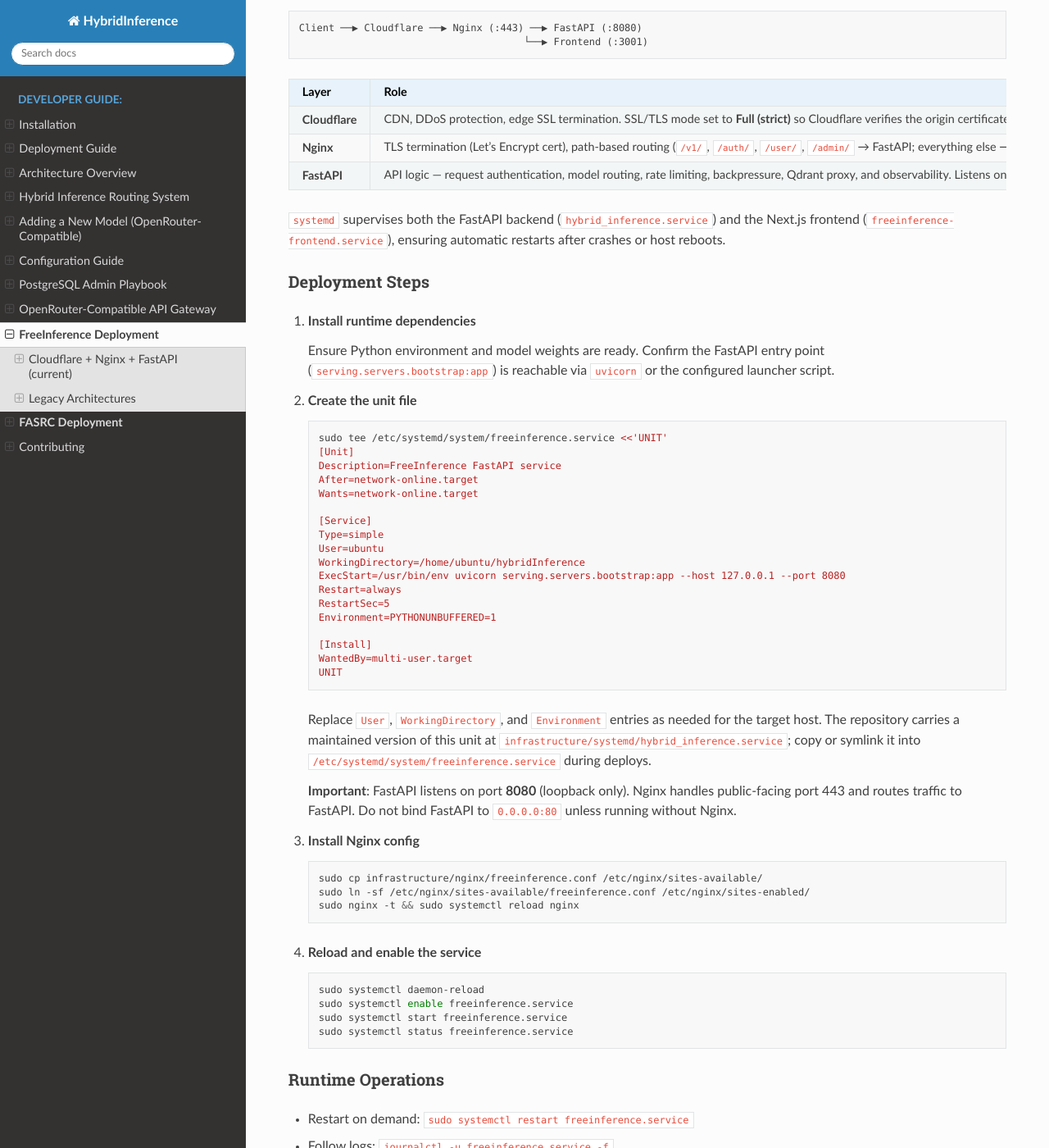
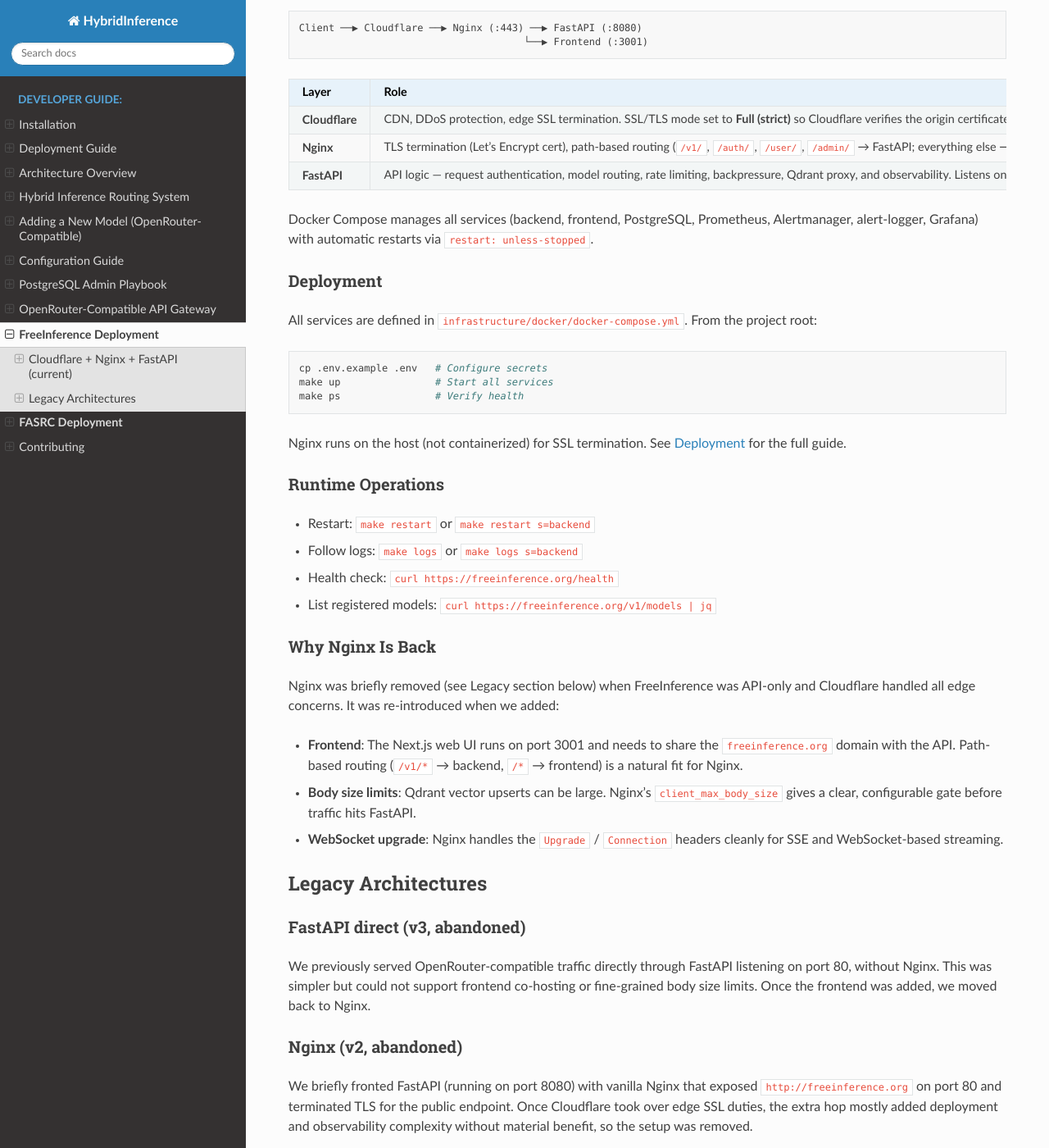
Before and after one commit to B-A-M-N/hybridInference, a Sphinx documentation site: the page built from docs/source/developer/freeinference.md, in a window 1280 px wide and 1400 px high, scrolled down 259 px. Shown: the whole window at 82% size. Built offline with Sphinx 7.4.7 and the Read the Docs theme 3.1.0, drawn with Linux system fonts in a browser that asks for light colours.

Commit message:
docs: update developer docs to reflect Docker-based deployment
Replace systemd references with Docker Compose commands across
architecture, freeinference, openrouter, routing, and adding-models docs.

Co-Authored-By: Claude Opus 4.6 <noreply@anthropic.com>

````diff
--- a/docs/source/developer/freeinference.md
+++ b/docs/source/developer/freeinference.md
@@ -15,63 +15,26 @@ Client ──▶ Cloudflare ──▶ Nginx (:443) ──▶ FastAPI (:8080)
 | **Nginx** | TLS termination (Let's Encrypt cert), path-based routing (`/v1/`, `/auth/`, `/user/`, `/admin/` → FastAPI; everything else → frontend), request body limits (`client_max_body_size`), WebSocket upgrade. |
 | **FastAPI** | API logic — request authentication, model routing, rate limiting, backpressure, Qdrant proxy, and observability. Listens on `127.0.0.1:8080`. |
 
-`systemd` supervises both the FastAPI backend (`hybrid_inference.service`) and the Next.js frontend (`freeinference-frontend.service`), ensuring automatic restarts after crashes or host reboots.
+Docker Compose manages all services (backend, frontend, PostgreSQL, Prometheus,
+Alertmanager, alert-logger, Grafana) with automatic restarts via `restart: unless-stopped`.
 
-### Deployment Steps
+### Deployment
 
-1. **Install runtime dependencies**
+All services are defined in `infrastructure/docker/docker-compose.yml`. From the project root:
 
-   Ensure Python environment and model weights are ready. Confirm the FastAPI entry point (`serving.servers.bootstrap:app`) is reachable via `uvicorn` or the configured launcher script.
+```bash
+cp .env.example .env   # Configure secrets
+make up                # Start all services
+make ps                # Verify health
+```
 
-2. **Create the unit file**
-
-   ```bash
-   sudo tee /etc/systemd/system/freeinference.service <<'UNIT'
-   [Unit]
-   Description=FreeInference FastAPI service
-   After=network-online.target
-   Wants=network-online.target
-
-   [Service]
-   Type=simple
-   User=ubuntu
-   WorkingDirectory=/home/ubuntu/hybridInference
-   ExecStart=/usr/bin/env uvicorn serving.servers.bootstrap:app --host 127.0.0.1 --port 8080
-   Restart=always
-   RestartSec=5
-   Environment=PYTHONUNBUFFERED=1
-
-   [Install]
-   WantedBy=multi-user.target
-   UNIT
-   ```
-
-   Replace `User`, `WorkingDirectory`, and `Environment` entries as needed for the target host.
-   The repository carries a maintained version of this unit at `infrastructure/systemd/hybrid_inference.service`; copy or symlink it into `/etc/systemd/system/freeinference.service` during deploys.
-
-   **Important**: FastAPI listens on port **8080** (loopback only). Nginx handles public-facing port 443 and routes traffic to FastAPI. Do not bind FastAPI to `0.0.0.0:80` unless running without Nginx.
-
-3. **Install Nginx config**
-
-   ```bash
-   sudo cp infrastructure/nginx/freeinference.conf /etc/nginx/sites-available/
-   sudo ln -sf /etc/nginx/sites-available/freeinference.conf /etc/nginx/sites-enabled/
-   sudo nginx -t && sudo systemctl reload nginx
-   ```
-
-4. **Reload and enable the service**
-
-   ```bash
-   sudo systemctl daemon-reload
-   sudo systemctl enable freeinference.service
-   sudo systemctl start freeinference.service
-   sudo systemctl status freeinference.service
-   ```
+Nginx runs on the host (not containerized) for SSL termination. See
+[Deployment](deployment.md) for the full guide.
 
 ### Runtime Operations
 
-- Restart on demand: `sudo systemctl restart freeinference.service`
-- Follow logs: `journalctl -u freeinference.service -f`
+- Restart: `make restart` or `make restart s=backend`
+- Follow logs: `make logs` or `make logs s=backend`
 - Health check: `curl https://freeinference.org/health`
 - List registered models: `curl https://freeinference.org/v1/models | jq`
 
````
Also changed, not shown: docs/source/developer/adding-models.md (+4 -2 lines), docs/source/developer/architecture.md (+3 -3 lines), docs/source/developer/openrouter.md (+9 -13 lines), docs/source/developer/routing.md (+1 -1 lines).
